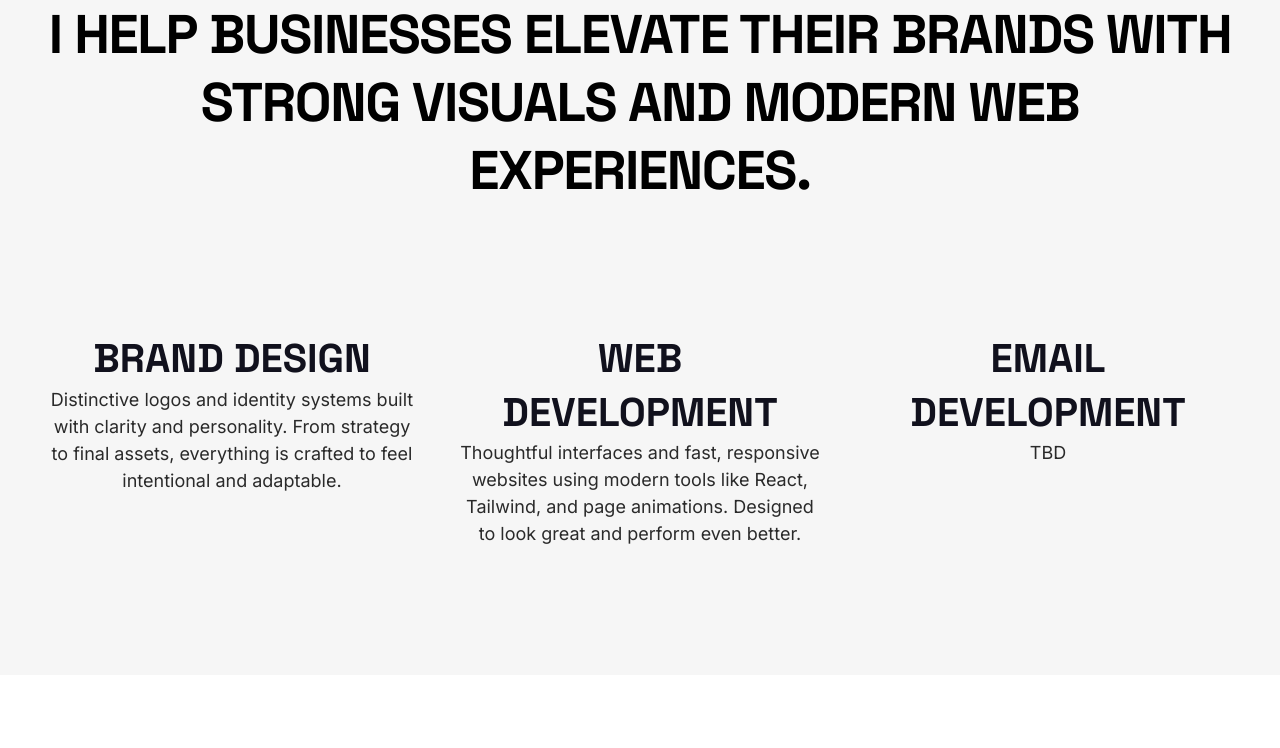
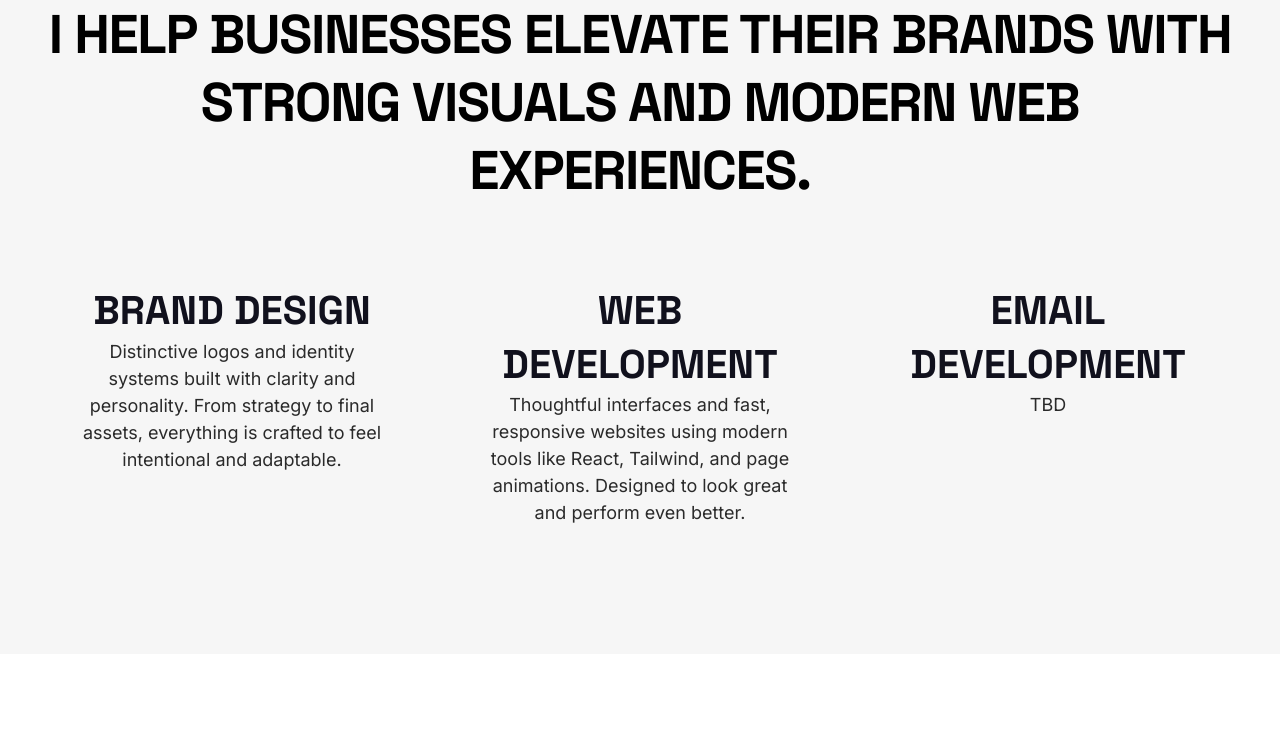
Before and after one commit to tiagocostarebelo/reactjs-tiagocr-portfolio, a React (Vite) app: page / in a window 1280 px wide. Shown: the part 1772-2520 px from the top of the page. Built offline with nearby package versions, Linux system fonts and the light colour scheme; grey boxes are pictures that could not be loaded.

Commit message:
fix: updated ServiceCard with padding on the columns

```diff
--- a/src/components/sections/Services.jsx
+++ b/src/components/sections/Services.jsx
@@ -5,7 +5,7 @@ import services from '../../content/services'
 const Services = () => {
     return (
         <section className="w-full h-auto text-center py-24 bg-gray-light">
-            <h2 className="text-2xl md:text-3xl font-bold tracking-tight leading-tight uppercase mb-24">I help businesses elevate their brands with strong visuals and modern web experiences.</h2>
+            <h2 className="text-2xl md:text-3xl font-bold tracking-tight leading-tight uppercase mb-12">I help businesses elevate their brands with strong visuals and modern web experiences.</h2>
             <div className="flex flex-col lg:flex-row gap-x-10">
                 {services.map(({ title, description }) => (
                     <ServiceCard key={title} title={title} description={description} />
--- a/src/components/ui/ServiceCard.jsx
+++ b/src/components/ui/ServiceCard.jsx
@@ -2,7 +2,7 @@ import React from 'react'
 
 const ServiceCard = ({ title, description }) => {
     return (
-        <div className="flex-1 my-8 group mx-auto">
+        <div className="flex-1 my-8 group mx-auto px-4 lg:px-8">
             <h3 className="text-2xl text-black-rich font-bold uppercase transition-transform duration-700 ease-out group-hover:scale-105">{title}</h3>
             <p className="text-base text-gray-dark transition-transform duration-700 ease-out group-hover:scale-105">{description}</p>
         </div>
```
